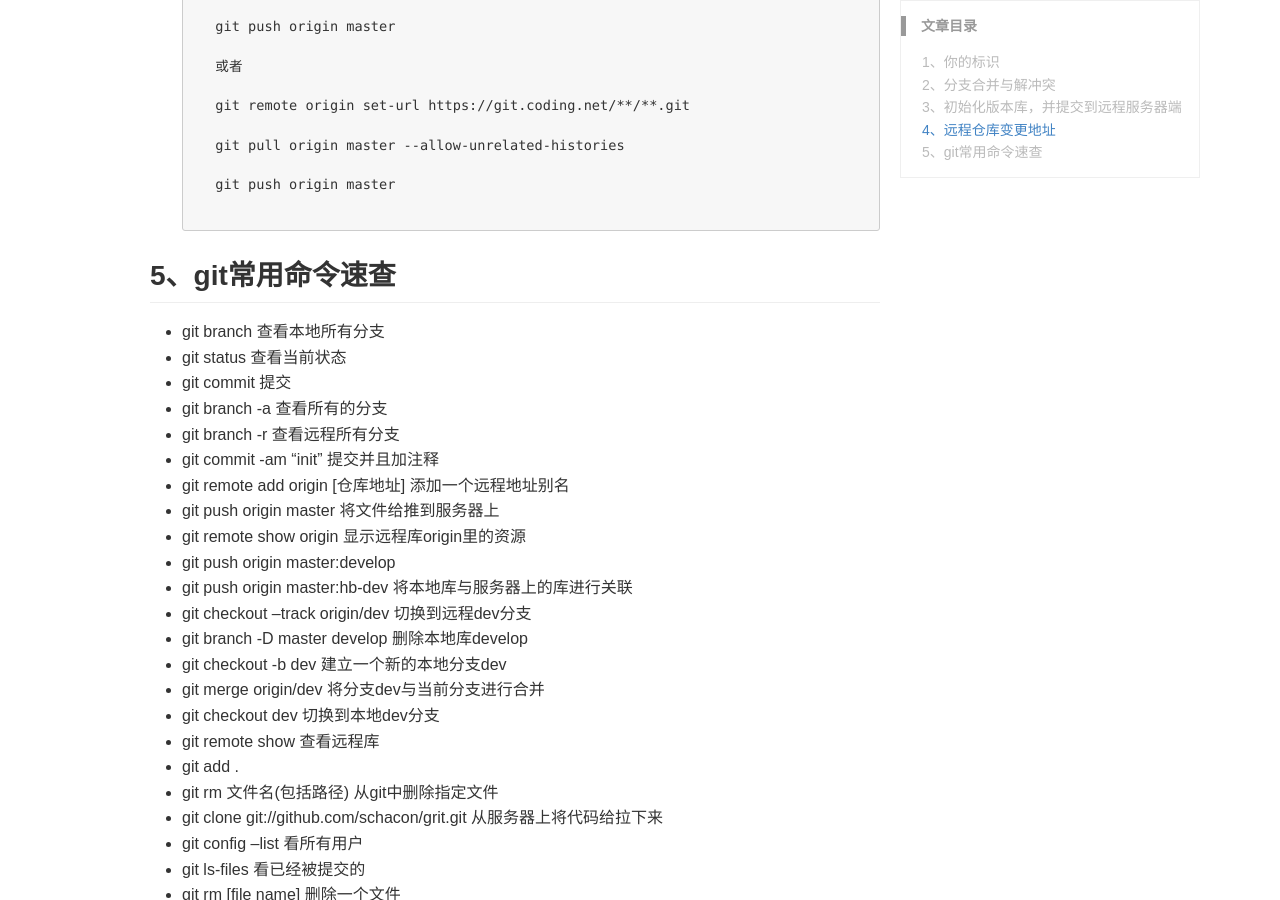
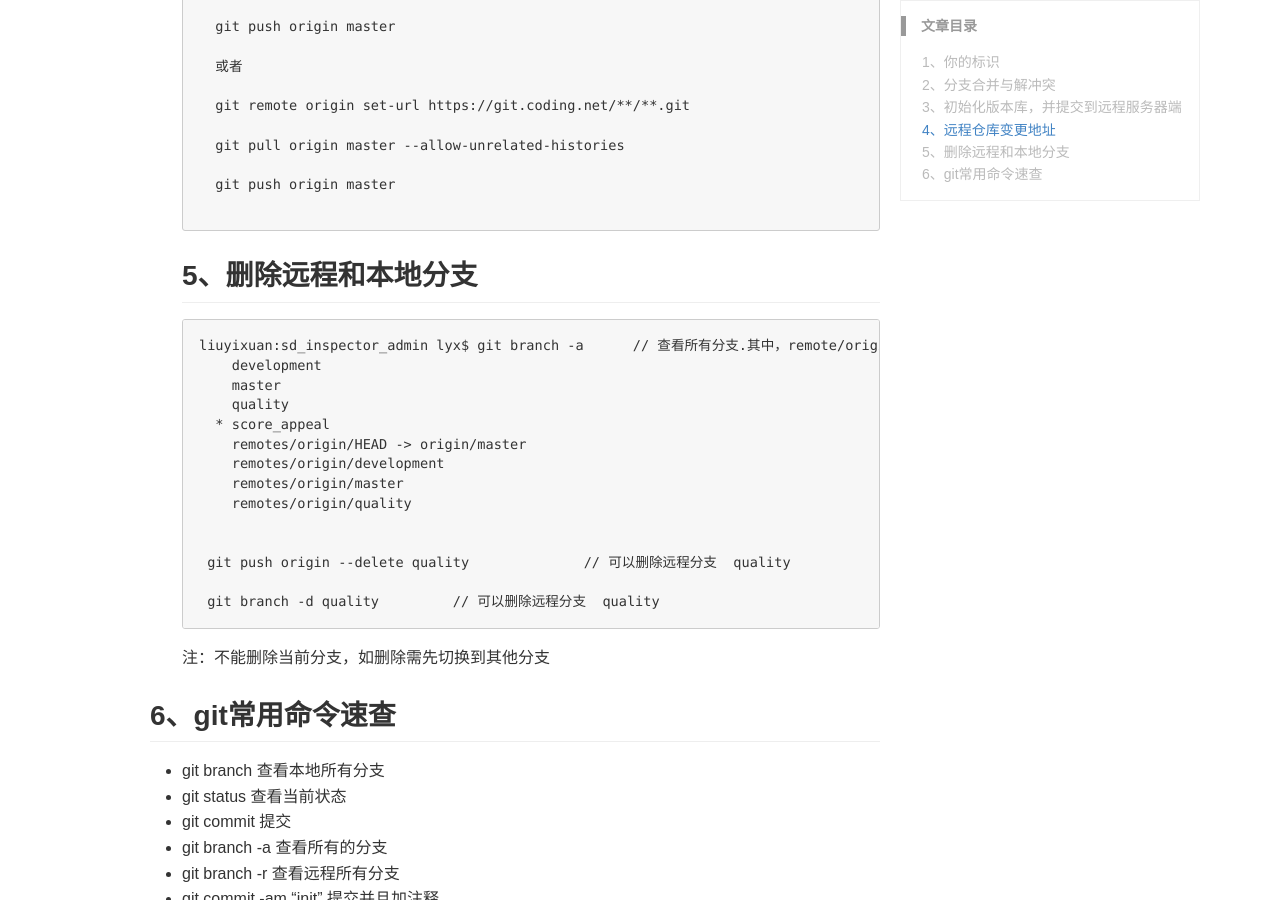
Before and after one commit to lyixuan/blog, a Jekyll site: the page built from _posts/git/2017-09-09-git-command.md, in a window 1280 px wide and 900 px high, scrolled down 2415 px. Built offline with Jekyll 4.4.1, drawn with Linux system fonts in a browser that asks for light colours; comment, search, counter and statistics services are not loaded.

Commit message:
Update 2017-09-09-git-command.md

````diff
--- a/_posts/git/2017-09-09-git-command.md
+++ b/_posts/git/2017-09-09-git-command.md
@@ -124,8 +124,28 @@ keywords: git
     git push origin master
 
     ```
+## 5、删除远程和本地分支
 
-## 5、git常用命令速查
+
+  ```
+  liuyixuan:sd_inspector_admin lyx$ git branch -a      // 查看所有分支.其中，remote/origin/master表示的是远程分支
+      development
+      master
+      quality
+    * score_appeal
+      remotes/origin/HEAD -> origin/master
+      remotes/origin/development
+      remotes/origin/master
+      remotes/origin/quality
+
+
+   git push origin --delete quality              // 可以删除远程分支  quality
+
+   git branch -d quality         // 可以删除远程分支  quality
+   ```
+   注：不能删除当前分支，如删除需先切换到其他分支
+
+## 6、git常用命令速查
 
 * git branch 查看本地所有分支
 * git status 查看当前状态
````
